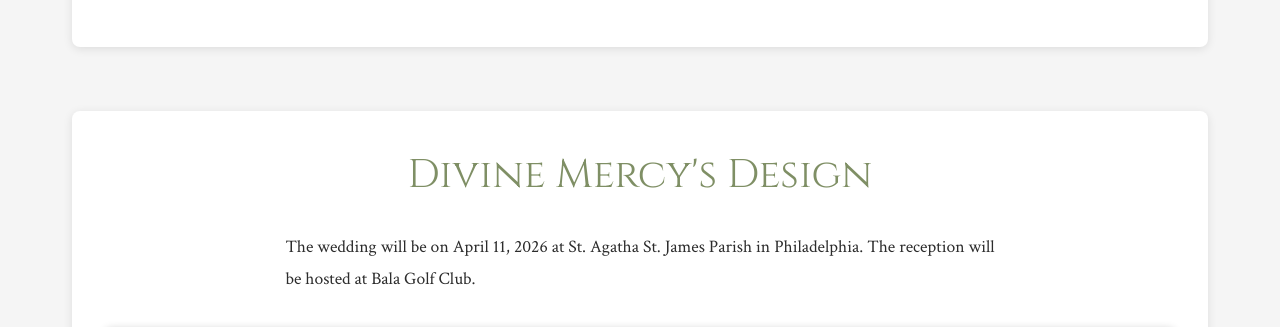
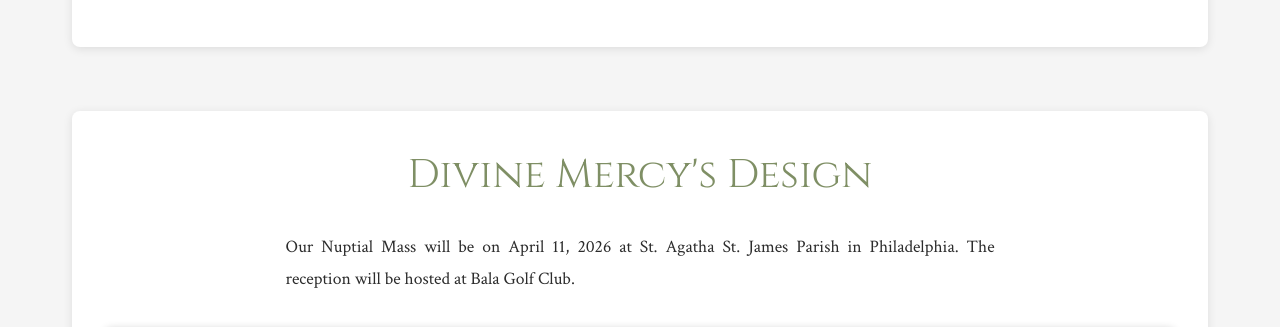
Before and after one commit to JacobStephens2/wedding.stephens.page, a PHP site: page /story in a window 1280 px wide. Shown: the part 6054-6381 px from the top of the page. Run offline with PHP 8.4, Linux system fonts and the light colour scheme; some web fonts are replaced.

Commit message:
Change "wedding" to "Nuptial Mass"

```diff
--- a/public/story.php
+++ b/public/story.php
@@ -90,7 +90,7 @@ include __DIR__ . '/includes/header.php';
 
     <section class="story-section">
         <h2>Divine Mercy's Design</h2>
-        <p>The wedding will be on April 11, 2026 at St. Agatha St. James Parish in Philadelphia. The reception will be hosted at Bala Golf Club.</p>
+        <p>Our Nuptial Mass will be on April 11, 2026 at St. Agatha St. James Parish in Philadelphia. The reception will be hosted at Bala Golf Club.</p>
         <div class="story-media-block">
             <img src="/assets.php?type=photo&path=wedding/Church_Interior_Mass_Kneeling_Ordination.jpg" alt="Church interior" class="clickable-image">
             <img src="/assets.php?type=photo&path=reception/Bala-Golf-Club-outdoor-view.jpg" alt="Bala Golf Club outdoor view" class="clickable-image">
```
